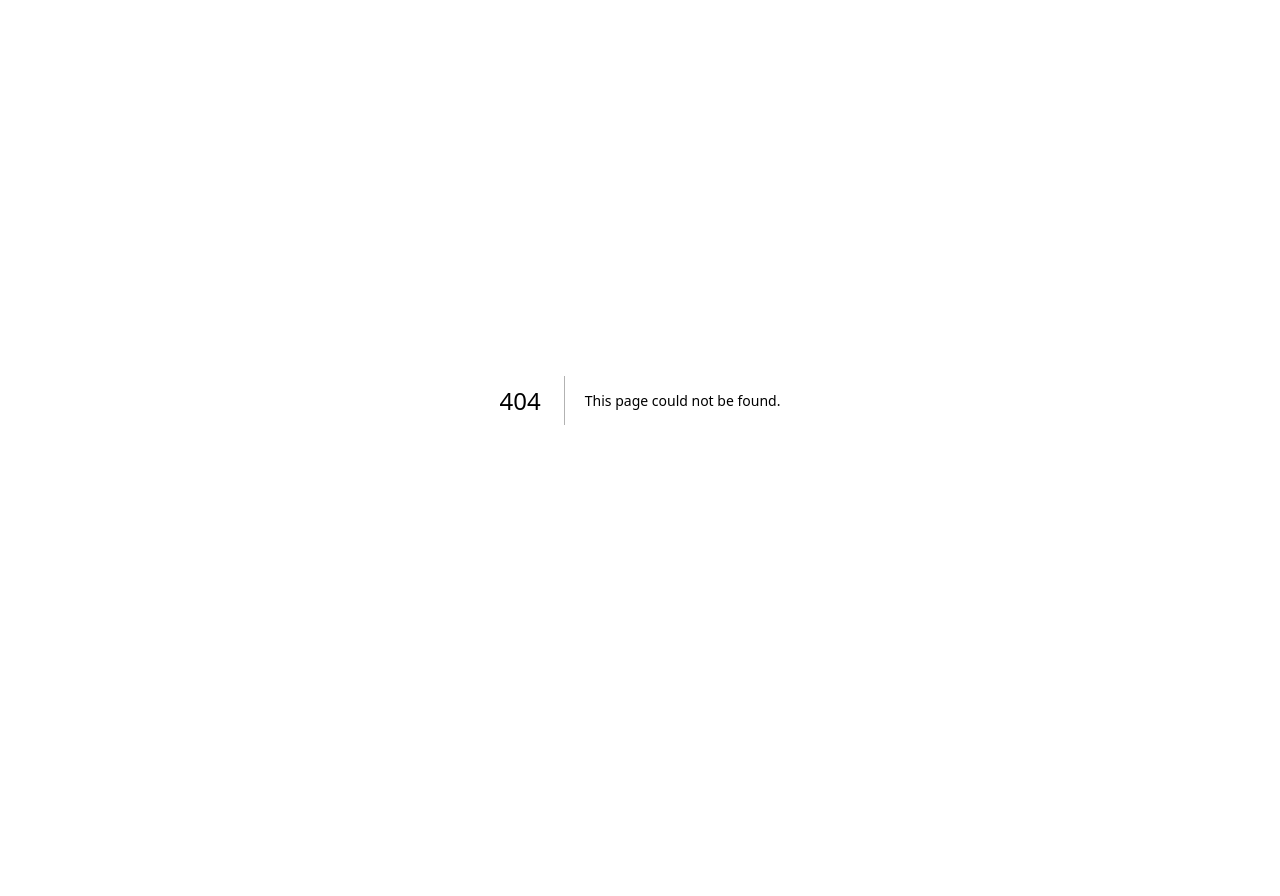
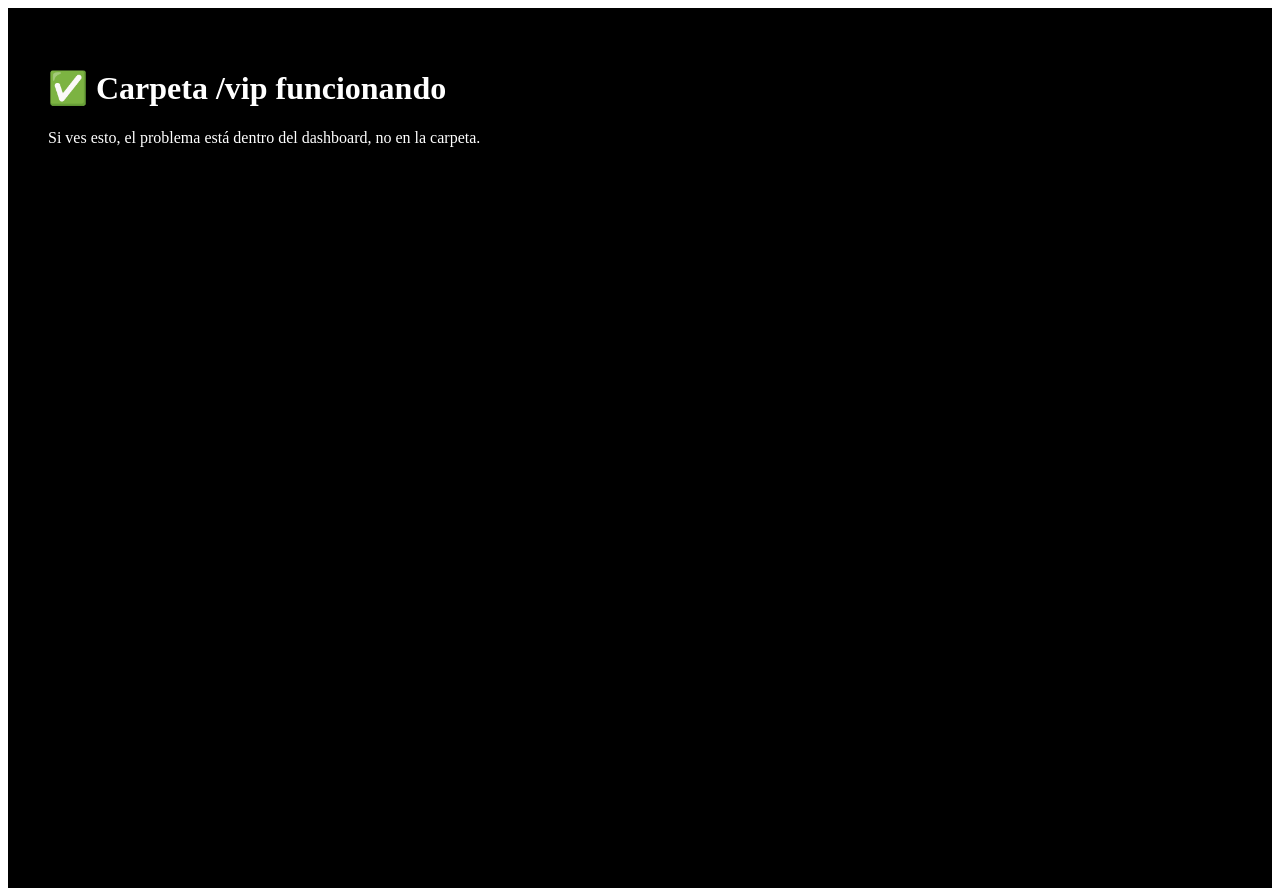
Before and after one commit to AlamedaTeam/alameda-strava-api, a Next.js app: page /vip in a window 1280 px wide. Before the commit this address had no page. Before the commit the page ends 800 px from the top, so only its background shows below. Built offline with nearby package versions, Linux system fonts and the light colour scheme.

Commit message:
Create index.js

```diff
--- /dev/null
+++ b/pages/vip/index.js
@@ -0,0 +1,8 @@
+export default function VipIndex() {
+  return (
+    <div style={{ background: "black", color: "white", height: "100vh", padding: "40px" }}>
+      <h1>✅ Carpeta /vip funcionando</h1>
+      <p>Si ves esto, el problema está dentro del dashboard, no en la carpeta.</p>
+    </div>
+  );
+}
```
